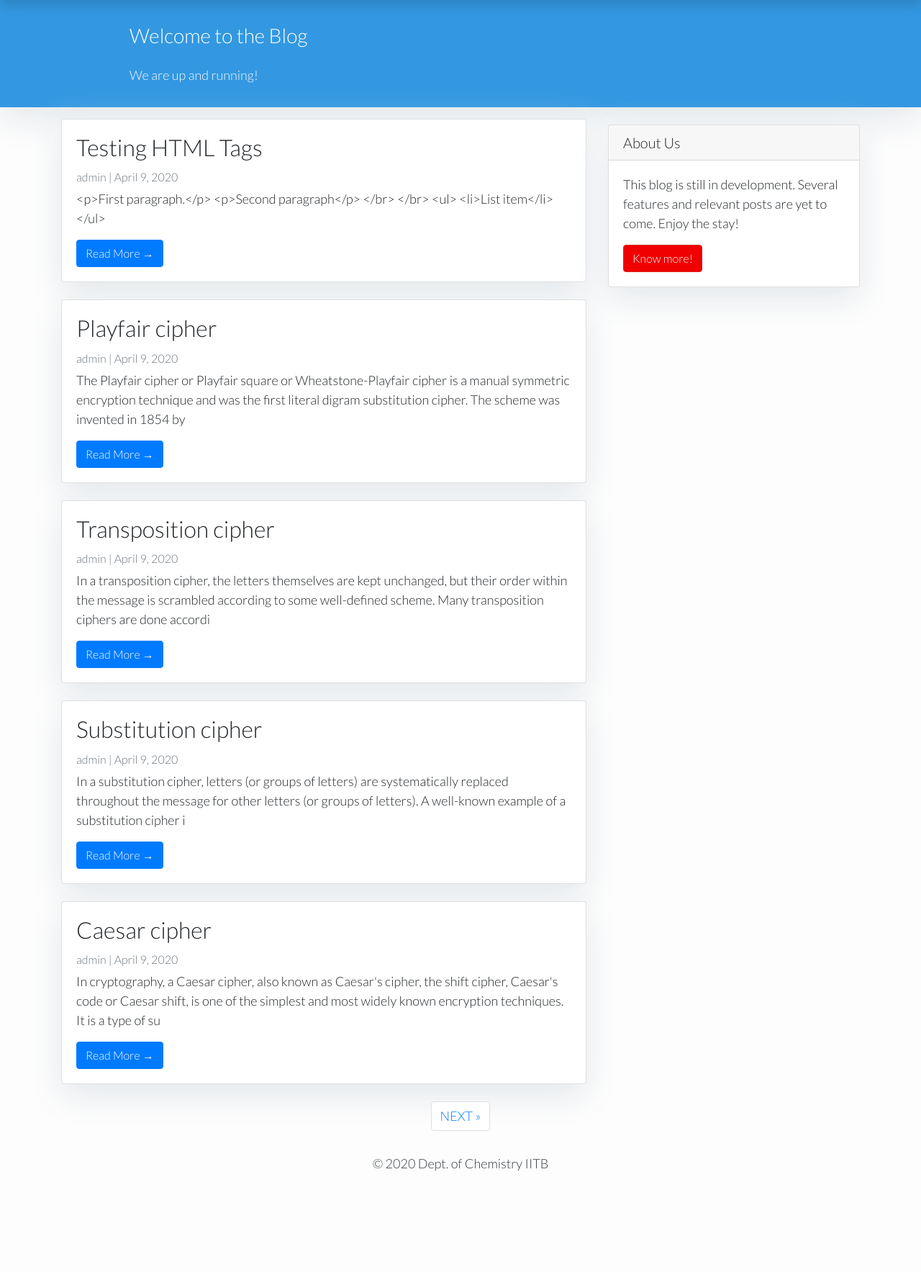
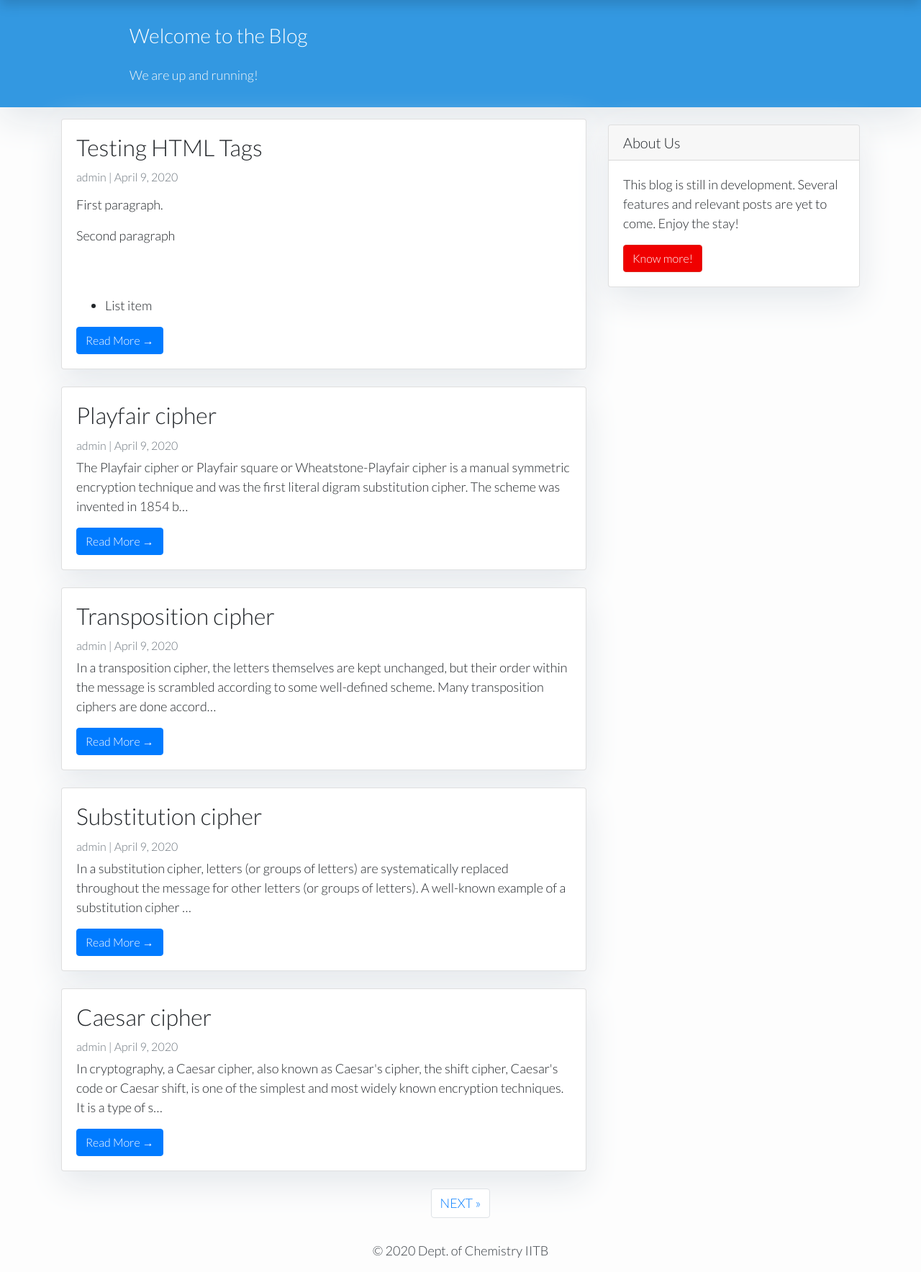
Before and after one commit to niTROCket51/blog-chem-iitb, a Django app: page / in a window 1280 px wide. Shown: the part 129-1896 px from the top of the page at 72% size. Before the commit the page ends 1756 px from the top, so only its background shows below. Run offline with Django 3.2, Linux system fonts and the light colour scheme; data comes from the database, SQL or seed files in the repository; some libraries are stand-ins or nearby versions.

Commit message:
Replace slice with truncatechars and add safe tag to card-text on index.html so that HTML tags are not escaped

```diff
--- a/feed/templates/feed/index.html
+++ b/feed/templates/feed/index.html
@@ -39,7 +39,7 @@
                 <div class="card-body">
                     <h2 class="card-title">{{ post.title }}</h2>
                     <p class="card-text text-muted h6">{{ post.author }} | {{ post.published_date_mdy}} </p>
-                    <p class="card-text">{{post.content|slice:":200" }}</p>
+                    <p class="card-text">{{ post.content|truncatechars:200|safe }}</p>
                     <a href="{% url 'post_detail' post.slug  %}" class="btn btn-primary">Read More &rarr;</a>
                 </div>
             </div>
```
